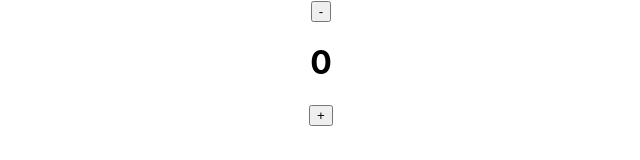
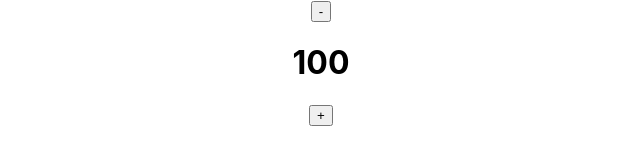
Before and after one commit to chivicoko/jsm-filmpire, a React (Create React App) app: page / in a window 1280 px wide. Shown: the top 160 px of the page, without its empty margins (319-959 px from the left). Built offline with nearby package versions, Linux system fonts and the light colour scheme.

Commit message:
useState + useEffect hooks...

```diff
--- a/src/App.js
+++ b/src/App.js
@@ -1,10 +1,14 @@
-import { useState } from 'react';
+import { useEffect, useState } from 'react';
 import './App.css';
 
 
 const App = () => {
 
   const [counter, setCounter] = useState(0);   /* using array disrupturing ([counter,  setCounter]) and useState hook for react state */
+
+  useEffect(() => {
+    setCounter(100);
+  }, []);
 
   return (
     <div className="App">
```
